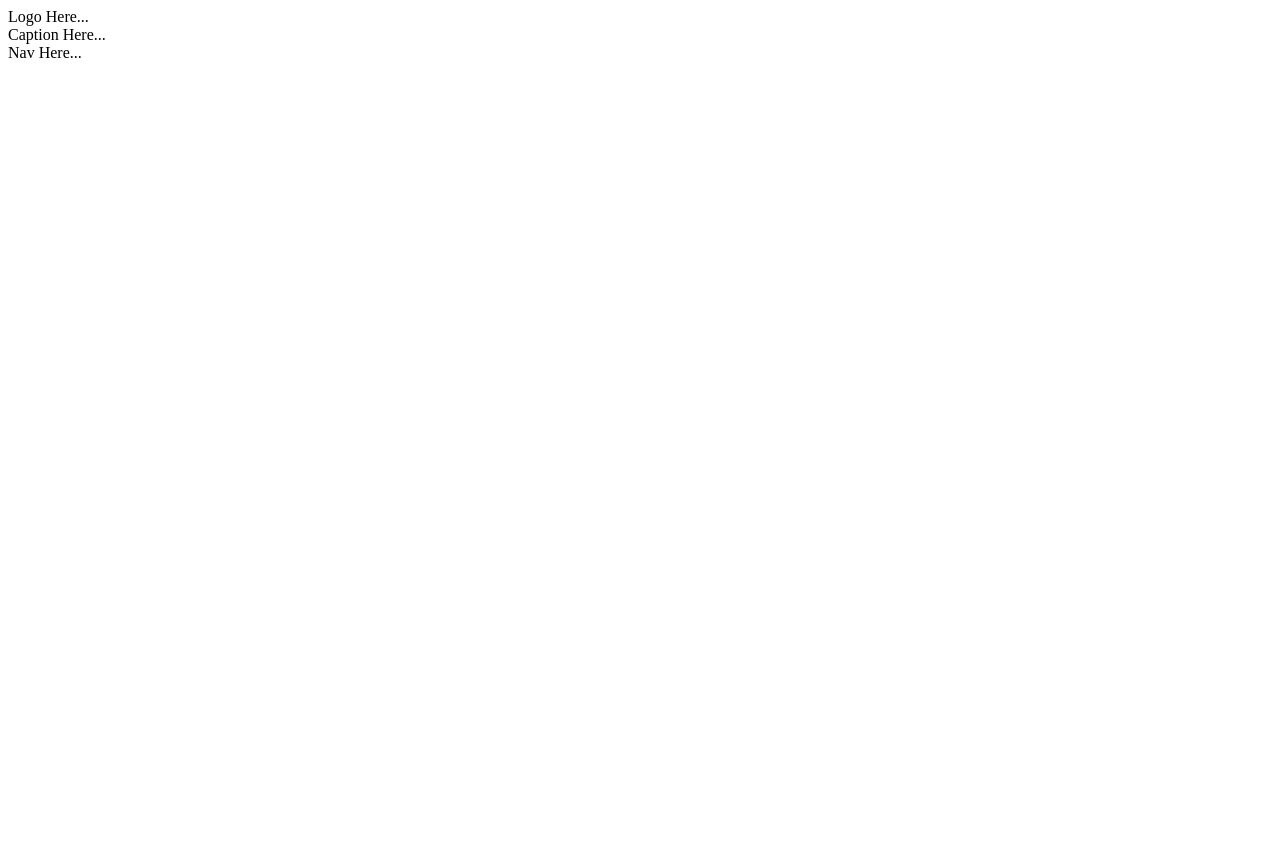
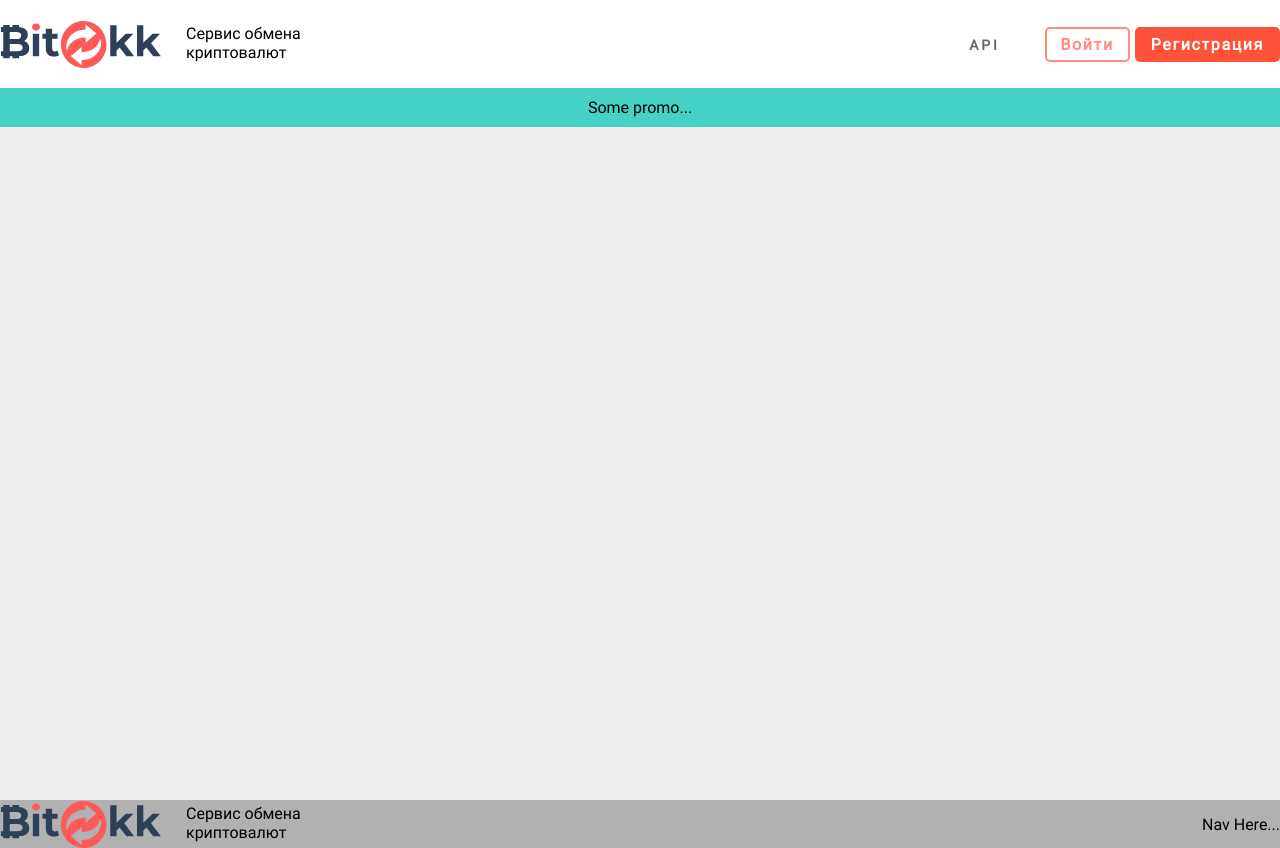
Before and after one commit to AlexSSY/exchanger, a plain HTML site: page index.html in a window 1280 px wide. Before the commit the page ends 800 px from the top, so only its background shows below. Drawn offline with Linux system fonts and the light colour scheme.

Commit message:
Header complete

```diff
--- a/data/style.css
+++ b/data/style.css
@@ -2,7 +2,26 @@
     margin: 0;
     padding: 0;
     box-sizing: border-box;
-    font-family: 'Times New Roman', Times, serif;
+    font-family: 'Roboto-Regular', serif;
+}
+
+:root {
+    --promo-bg: #45d1c5;
+    --bg-medium: #b1b1b1;
+    --bg-light: #eeeeee;
+    --text-color-dark-hover: #000000;
+    --text-color-dark: #666666;
+    --btn-color: #ff523b;
+    --btn-color-hover: #ff8d7d;
+}
+
+@font-face {
+    font-family: 'Roboto-Regular';
+    src: url('/data/fonts/Roboto-Regular.ttf');
+}
+
+body {
+    background: var(--bg-light)
 }
 
 .wrapper {
@@ -13,10 +32,106 @@
 }
 
 .container {
-    max-width: 1180px;
+    max-width: 1300px;
     margin: 0 auto;
 }
 
 .content {
     flex: 1 1 auto;
 }
+
+.header {
+    padding: 20px 0 20px 0;
+    background: white;
+}
+
+.header__row {
+    display: flex;
+    justify-content: space-between;
+}
+
+.header__left {
+    display: flex;
+}
+
+.header__logo {
+
+}
+
+.header__logo img {
+    width: 100%;
+}
+
+.header__caption {
+    padding: 4px 0 0 25px;
+    max-width: 140px;
+}
+
+.header__right {
+    display: flex;
+    flex-direction: column;
+    justify-content: center;
+}
+
+.header__nav {
+    display: block;
+}
+
+.header__nav ul {
+    display: flex;
+    list-style: none;
+}
+
+.header__nav ul li {
+    margin: 0 0 0 5px;
+}
+
+.header__nav-api {
+    font-weight: 600;
+    color: var(--text-color-dark);
+    text-decoration: none;
+    text-transform: uppercase;
+    letter-spacing: 0.2em;
+    font-size: 14px;
+    margin: 0 40px 0 0;
+}
+
+.header__nav-api:hover {
+    color: var(--text-color-dark-hover);
+}
+
+.promo {
+    background: var(--promo-bg);
+    padding: 10px 0;
+}
+
+.footer {
+    background: var(--bg-medium);
+}
+
+.link-btn {
+    text-decoration: none;
+    padding: 8px 16px;
+    color: white;
+    background: var(--btn-color);
+    border-radius: 5px;
+    font-weight: 600;
+    letter-spacing: 0.1em;
+}
+
+.link-btn:hover {
+    background: var(--btn-color-hover);
+
+}
+
+.btn-outline {
+    background: transparent;
+    border: 2px solid var(--btn-color-hover);
+    padding: 6px 14px;
+    color: var(--btn-color-hover);
+}
+
+.btn-outline:hover {
+    color: white;
+    background: var(--btn-color);
+}
--- a/index.html
+++ b/index.html
@@ -1,29 +1,60 @@
 <html lang="en">
+
 <head>
     <meta charset="UTF-8">
     <meta http-equiv="X-UA-Compatible" content="IE=edge">
     <meta name="viewport" content="width=device-width, initial-scale=1.0">
+    <link rel="stylesheet" href="/data/style.css">
     <title>Document</title>
 </head>
+
 <body>
     <div class="wrapper">
-        <header class="header__main">
-            <div class="header__left">
-                <div class="header__logo">Logo Here...</div>
-                <div class="header__caption">Caption Here...</div>
-            </div>
-            <div class="header__right">
-                <nav>Nav Here...</nav>
+        <header class="header">
+            <div class="container">
+                <div class="header__row">
+                    <div class="header__left">
+                        <div class="header__logo">
+                            <img src="/data/images/logo.svg" alt="Logo">
+                        </div>
+                        <div class="header__caption">Сервис обмена криптовалют</div>
+                    </div>
+                    <div class="header__right">
+                        <nav class="header__nav">
+                            <ul>
+                                <li><a class="header__nav-api" href="#">api</a></li>
+                                <li><a class="link-btn btn-outline" href="#">Войти</a></li>
+                                <li><a class="link-btn" href="#">Регистрация</a></li>
+                            </ul>
+                        </nav>
+                    </div>
+                </div>
             </div>
         </header>
+        <div class="promo">
+            <div class="container" style="text-align:center;">Some promo...</div>
+        </div>
     </div>
     <section>
         <div class="content">
 
         </div>
     </section>
-    <footer>
-
+    <footer class="footer">
+        <div class="container">
+            <div class="header__row">
+                <div class="header__left">
+                    <div class="header__logo">
+                        <img src="/data/images/logo.svg" alt="Logo">
+                    </div>
+                    <div class="header__caption">Сервис обмена криптовалют</div>
+                </div>
+                <div class="header__right">
+                    <nav>Nav Here...</nav>
+                </div>
+            </div>
+        </div>
     </footer>
 </body>
+
 </html>
```
Also changed, not shown: data/fonts/Roboto-Regular.ttf (added), data/images/logo.svg (added).
